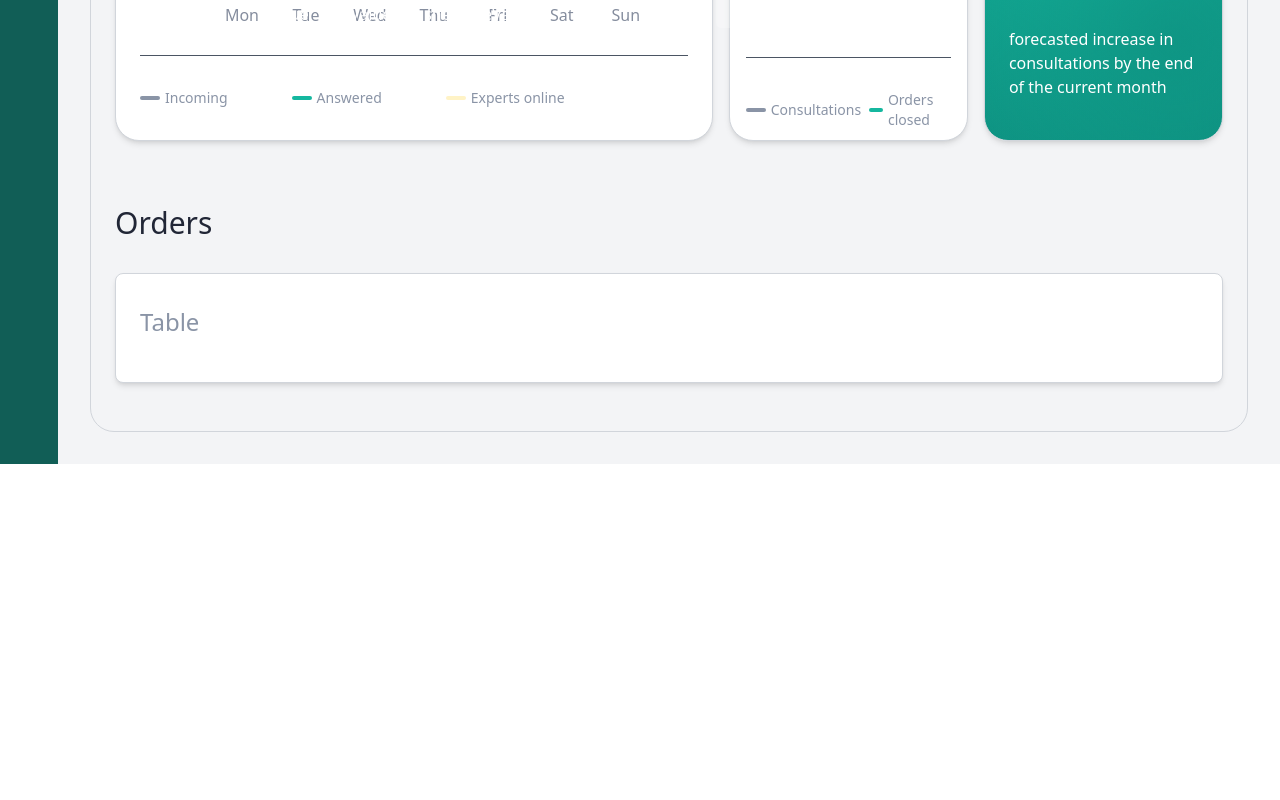
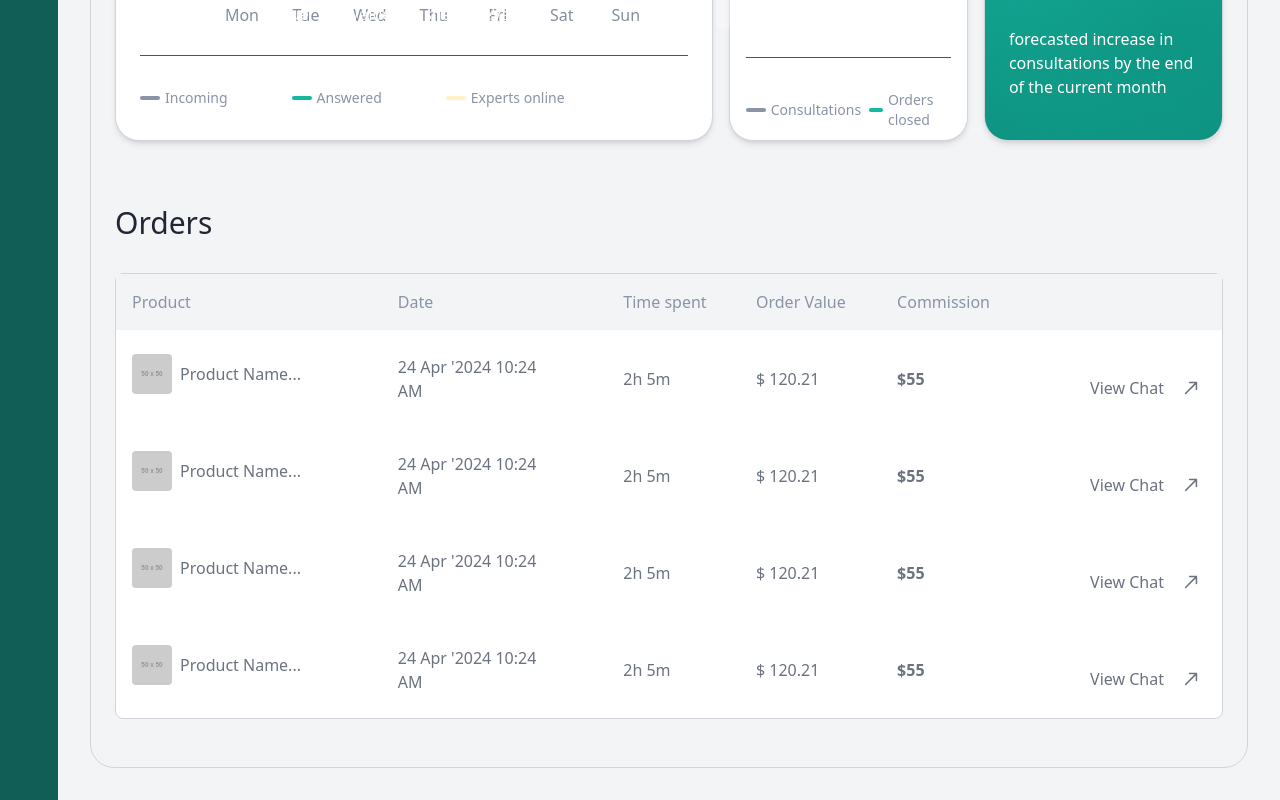
Before and after one commit to duokobia/wingman-dashboard, a React (Create React App) app: page / in a window 1280 px wide. Shown: the part 1109-1909 px from the top of the page. Before the commit the page ends 1573 px from the top, so only its background shows below. Built offline with nearby package versions, Linux system fonts and the light colour scheme.

Commit message:
feat: Create orders table (#6)

```diff
--- a/src/components/Content.tsx
+++ b/src/components/Content.tsx
@@ -7,6 +7,7 @@ import { BsFillBarChartLineFill } from "react-icons/bs";
 import ConsultationsBarChart from "./charts/ConsultationsCharts";
 import LegendComponent from "./charts/LegendComponent";
 import PastPeriodBarcharts from "./charts/PastPeriodBarcharts";
+import OrdersTable from "./OrdersTable";
 
 
 const Content = () => {
@@ -126,9 +127,9 @@ const Content = () => {
       <div className='my-4 mx-6 py-4 flex justify-between'>
         <h1 className='text-3xl text-wingman-black'>Orders</h1>
         </div>
-        <div className="grid grid-cols-1 gap-4  mx-6 mb-6">
-          <div className="bg-white py-8 rounded-lg  border-gray-300 border-[0.82px] shadow-md px-6">
-          <h2 className='text-2xl text-wingman-lightgray flex items-center gap-3 mb-3'>Table</h2>
+        <div className="grid grid-cols-1 gap-4 mx-6 mb-6">
+          <div className="bg-white rounded-lg border-gray-300 border-[1.5px]">
+            <OrdersTable />
           </div>
 
         </div>
--- /dev/null
+++ b/src/components/OrdersTable.tsx
@@ -0,0 +1,58 @@
+import React from 'react';
+import { IoIosArrowRoundUp } from "react-icons/io";
+
+interface DataRow {
+    product: string;
+    imageUrl: string;
+    date: string;
+    time: string;
+    order: number;
+    commissions: number;
+    details: string;
+}
+
+const data: DataRow[] = [
+    { product: 'Product Name...', imageUrl: 'https://via.placeholder.com/50', date: "24 Apr '2024 10:24 AM", time: '2h 5m', order: 120.21, commissions: 55, details: 'View Chat' },
+    { product: 'Product Name...', imageUrl: 'https://via.placeholder.com/50', date: "24 Apr '2024 10:24 AM", time: '2h 5m', order: 120.21, commissions: 55, details: 'View Chat' },
+    { product: 'Product Name...', imageUrl: 'https://via.placeholder.com/50', date: "24 Apr '2024 10:24 AM", time: '2h 5m', order: 120.21, commissions: 55, details: 'View Chat' },
+    { product: 'Product Name...', imageUrl: 'https://via.placeholder.com/50', date: "24 Apr '2024 10:24 AM", time: '2h 5m', order: 120.21, commissions: 55, details: 'View Chat' },
+];
+
+const OrdersTable = () => {
+    return (
+        <div className="overflow-x-auto">
+            <table className="min-w-full border-collapse">
+                <thead>
+                    <tr className="bg-gray-100 text-wingman-lightgray ">
+                        <th className="pl-4 py-4 text-left font-medium">Product</th>
+                        <th className="pl-4 py-4 text-left font-medium">Date</th>
+                        <th className="pl-4 py-4 text-left font-medium">Time spent</th>
+                        <th className="pl-4 py-4 text-left font-medium">Order Value</th>
+                        <th className="pl-4 py-4 text-left font-medium">Commission</th>
+                        <th className="pl-4 py-4 text-left font-extralight"></th>
+                    </tr>
+                </thead>
+                <tbody>
+                    {data.map((row, index) => (
+                        <tr key={index} className="hover:bg-gray-50">
+                            <td className="px-4 py-6 font-medium flex items-center">
+                            <img src={row.imageUrl} alt={row.product} className="mr-2 w-10 h-10 rounded" />
+                                {row.product}</td>
+                            <td className="px-4 py-6 font-medium">
+                            {row.date.split(' ').slice(0, -1).join(' ')}
+                                <br />
+                                {row.date.split(' ').slice(-1)[0]}
+                                </td>
+                            <td className="px-4 py-6 font-medium">{row.time}</td>
+                            <td className="px-4 py-6 font-medium">$ {row.order}</td>
+                            <td className="px-4 py-6 font-bold">${row.commissions}</td>
+                            <td className="px-4 py-6 font-light flex items-center justify-end gap-3">{row.details} <span className='transform rotate-[45deg]' style={{ fontSize: '30px' }}><IoIosArrowRoundUp /></span></td>
+                        </tr>
+                    ))}
+                </tbody>
+            </table>
+        </div>
+    );
+};
+
+export default OrdersTable;
--- a/src/components/Table.tsx
+++ /dev/null
@@ -1,53 +0,0 @@
-// // src/components/DataTable.tsx
-// import React from 'react';
-
-// interface DataRow {
-//     id: number;
-//     name: string;
-//     age: number;
-//     email: string;
-//     address: string;
-//     phone: string;
-// }
-
-// const DataTable: React.FC<{ data: DataRow[] }> = ({ data }) => {
-//     return (
-//         <div className="overflow-x-auto">
-//             <table className="min-w-full border-collapse border border-gray-300">
-//                 <thead>
-//                     <tr className="bg-gray-100">
-//                         <th className="border border-gray-300 px-4 py-2">ID</th>
-//                         <th className="border border-gray-300 px-4 py-2">Name</th>
-//                         <th className="border border-gray-300 px-4 py-2">Age</th>
-//                         <th className="border border-gray-300 px-4 py-2">Email</th>
-//                         <th className="border border-gray-300 px-4 py-2">Address</th>
-//                         <th className="border border-gray-300 px-4 py-2">Phone</th>
-//                     </tr>
-//                 </thead>
-//                 <tbody>
-//                     {data.map(row => (
-//                         <tr key={row.id} className="hover:bg-gray-50">
-//                             <td className="border border-gray-300 px-4 py-2">{row.id}</td>
-//                             <td className="border border-gray-300 px-4 py-2">{row.name}</td>
-//                             <td className="border border-gray-300 px-4 py-2">{row.age}</td>
-//                             <td className="border border-gray-300 px-4 py-2">{row.email}</td>
-//                             <td className="border border-gray-300 px-4 py-2">{row.address}</td>
-//                             <td className="border border-gray-300 px-4 py-2">{row.phone}</td>
-//                         </tr>
-//                     ))}
-//                 </tbody>
-//             </table>
-//         </div>
-//     );
-// };
-
-// export default DataTable;
-import React from 'react'
-
-const Table = () => {
-  return (
-    <div>Table</div>
-  )
-}
-
-export default Table
```
